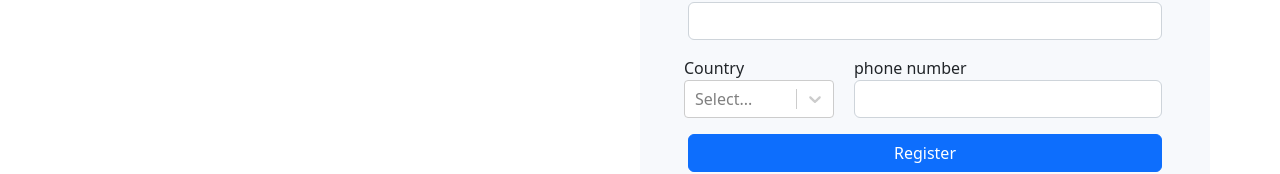
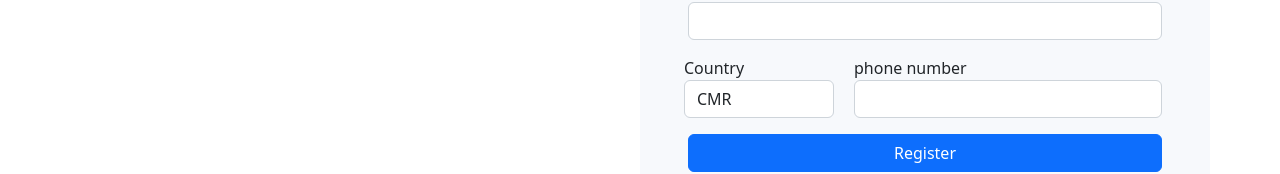
Before and after one commit to banlon-jones/qr-momo, a React (Create React App) app: page /register in a window 1280 px wide. Shown: the part 492-666 px from the top of the page. Built offline with nearby package versions, Linux system fonts and the light colour scheme.

Commit message:
react-redux dependency added to dependency list

```diff
--- a/src/components/signup/SignupForm.js
+++ b/src/components/signup/SignupForm.js
@@ -1,24 +1,10 @@
 import React from 'react';
 import { useForm } from 'react-hook-form';
 // import { useNavigate } from 'react-router-dom';
-import Select from 'react-select';
-import cameroonFlag from '../../images/Cameroon.jpg';
-import nigeriaFlag from '../../images/nigeria-flag.jpg';
 
 const SignupForm = () => {
   const { register, handleSubmit, formState: { errors } } = useForm();
-  const countries = [
-    {
-      value: 'cameroon',
-      label: '+237',
-      img: cameroonFlag,
-    },
-    {
-      value: 'nigeria',
-      label: '+234',
-      img: nigeriaFlag,
-    },
-  ];
+
   // const navigate = useNavigate();
   /* const handleClick = () => {
     navigate('/success');
@@ -60,19 +46,16 @@ const SignupForm = () => {
           <div className="row">
             <div className="col-4 p-2">
               <span> Country </span>
-              <Select
+              <br />
+              <select
+                className="form-control"
+                name="country"
                 /* eslint-disable-next-line react/jsx-props-no-spreading */
                 {...register('countryCode', { required: true })}
-                options={countries}
-                formatOptionLabel={(country) => (
-                  <div className="country-option">
-                    <img src={country.img} height="20" width="30" alt="country" />
-                    <span>
-                      {country.label}
-                    </span>
-                  </div>
-                )}
-              />
+              >
+                <option value="+237"> CMR </option>
+                <option value="+234"> NGR </option>
+              </select>
             </div>
             <div className="col-8">
               <div className="mt-2">
```
